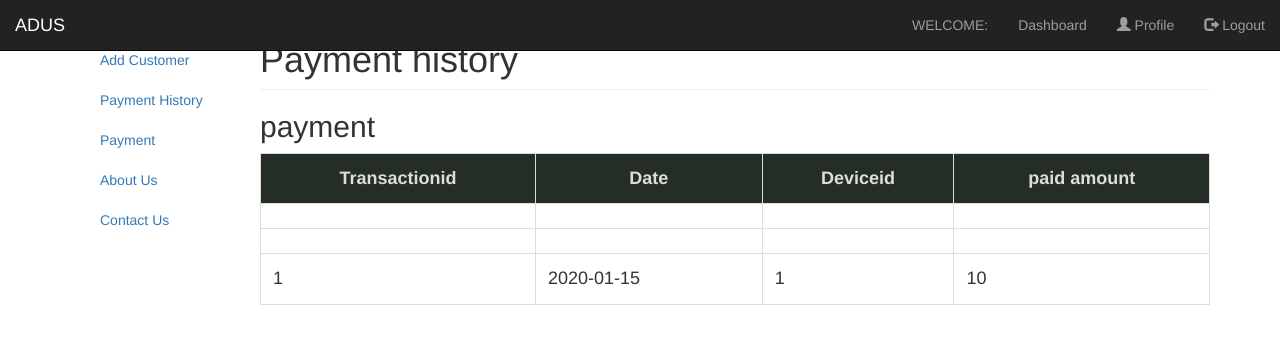
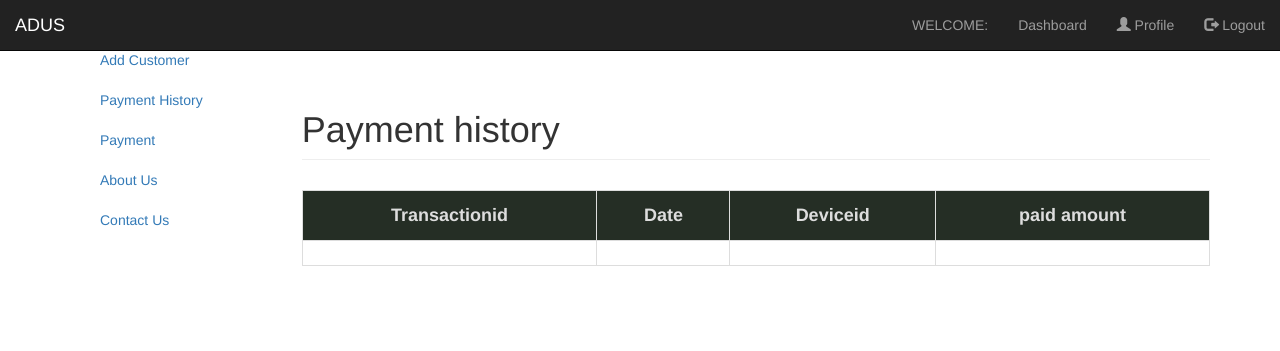
Before and after one commit to GnaneshwariP/adus, a Node server app: page /users/payment in a window 1280 px wide. Shown: the top 351 px of the page. Run offline with Node 20, Linux system fonts and the light colour scheme; the visitor is signed in with stand-in values (Sample User, id 1); tables that the repository leaves empty hold one stand-in row (values such as "Sample post"); lists and menus that the app fills with data are empty; some libraries are stand-ins or nearby versions.

Commit message:
Update payment.handlebars

```diff
--- a/views/payment.handlebars
+++ b/views/payment.handlebars
@@ -51,7 +51,13 @@
 
 #myTable tr.header, #myTable tr:hover {
     /* Add a grey background color to the table header and on hover */
-    background-color: #f1f1f1;
+    background-color: #f1f1f1;}
+
+
+    .pad{
+      padding-left: 50px;
+      padding-top: 70px;
+    }
     </style>
 
     <!-- IE10 viewport hack for Surface/desktop Windows 8 bug -->
@@ -81,29 +87,22 @@
       <div class="row">
         <div class="col-sm-3 col-md-2 sidebar">
           <ul class="nav nav-sidebar">
-            <li class="active"><a href="/">Overview <span class="sr-only">(current)</span></a></li>
+            <li><a href="/">Overview <span class="sr-only">(current)</span></a></li>
            <li><a href="/users/add_device">Add Customer</a></li>
             <li><a href="/users/payment">Payment History</a></li>
             <li><a href="/users/currentdevice">Payment</a></li>
           </ul>
+
           <ul class="nav nav-sidebar">
-
-           <!-- <li><a href="">Nav item again</a></li>
-            <li><a href="">One more nav</a></li>
-            <li><a href="">Another nav item</a></li>
-            <li><a href="">More navigation</a></li>-->
-          </ul>
-          <ul class="nav nav-sidebar">
-
             <li><a href="/users/aboutus">About Us</a></li>
             <li><a href="/users/contactus">Contact Us</a></li>
           </ul>
         </div>
+
+  <div class="pad">
         <div class="col-sm-18 col-sm-offset-82 col-md-180 col-md-offset-2 main">
           <h1 class="page-header">Payment history</h1>
-
-
-          <h2 class="sub-header">payment </h2>   <!-- device table -->
+         <!-- device table -->
           <div class="table-responsive">
             {{#if published}}
    {{content}}
@@ -119,20 +118,22 @@
 
 
   {{#each newUser}}
-  {{#each this}}
+
    <tr>
   <td>{{this.transactionid}}</td>
   <td>{{this.date}}</td>
    <td>{{this.DeviceId}}</td>
    <td>{{this.paidamount}}</td>
    </tr>
-{{/each}}
+
    {{/each}}
-</table>
+
 
           </div>
         </div>
       </div>
+      </div>
+
     </div>
 
     <!-- Bootstrap core JavaScript
```
